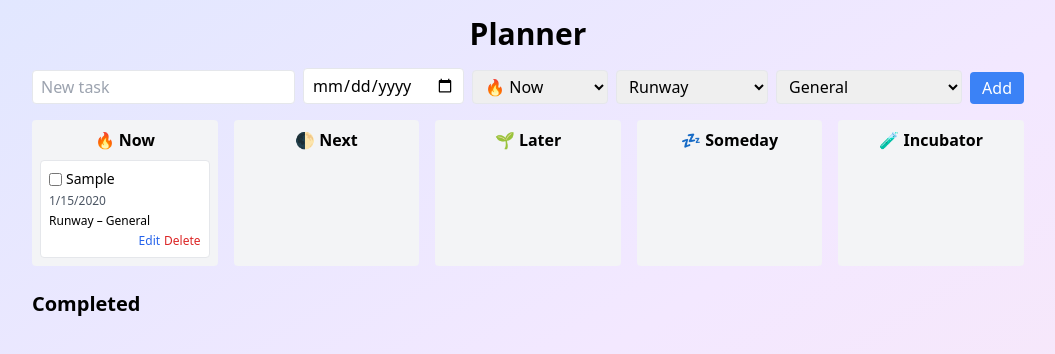
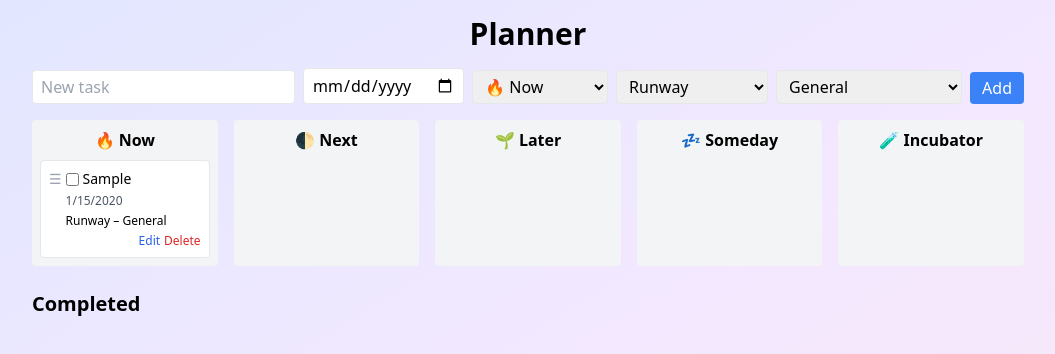
Before and after one commit to nevone-dev/planner, a React (Vite) app: page / in a window 1280 px wide. Both pictures are taken after typing "Sample", "2020-01-15" into the empty fields and a click on the button "Add". Shown: the top 354 px of the page, without its empty margins (112-1167 px from the left). Built offline with nearby package versions, Linux system fonts and the light colour scheme.

Commit message:
fix drag handle to keep item buttons clickable

```diff
--- a/src/App.jsx
+++ b/src/App.jsx
@@ -45,11 +45,18 @@ function DraggableTask({ task, children }) {
   return (
     <li
       ref={setNodeRef}
-      {...listeners}
-      {...attributes}
       className="border rounded p-2 text-sm bg-white transition-transform"
     >
-      {children}
+      <div className="flex items-start gap-1">
+        <span
+          {...listeners}
+          {...attributes}
+          className="cursor-grab select-none text-gray-400"
+        >
+          ☰
+        </span>
+        <div className="flex-grow">{children}</div>
+      </div>
     </li>
   );
 }
```
